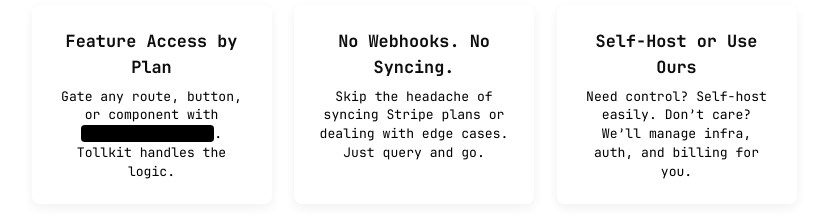
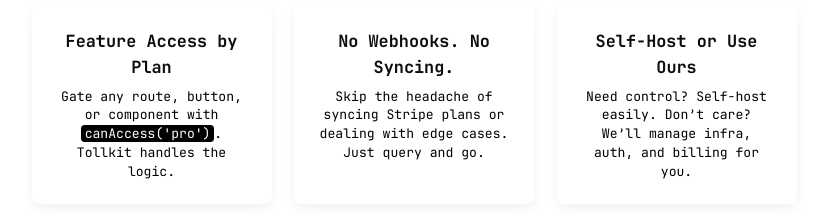
Before and after one commit to tollkitdev/tollkit-site, a Vue app: page / in a window 1280 px wide. Shown: the part 1280-1495 px from the top of the page, without its empty margins (226-1044 px from the left). Built offline with nearby package versions, Linux system fonts and the light colour scheme; no server answers.

Commit message:
preview  text color change

```diff
--- a/src/components/FeatureList.vue
+++ b/src/components/FeatureList.vue
@@ -4,7 +4,7 @@
       <h3 class="text-lg font-semibold text-primary mb-2">Feature Access by Plan</h3>
       <p class="text-sm">
         Gate any route, button, or component with
-        <code class="bg-neutral text-nuetral-content px-1 rounded">canAccess('pro')</code>. Tollkit
+        <code class="bg-neutral text-neutral-content px-1 rounded">canAccess('pro')</code>. Tollkit
         handles the logic.
       </p>
     </div>
```
